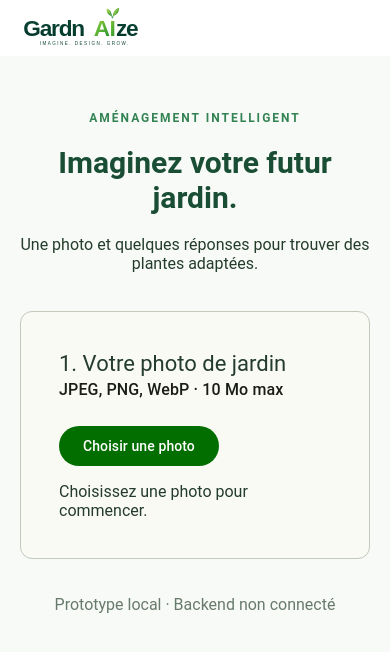
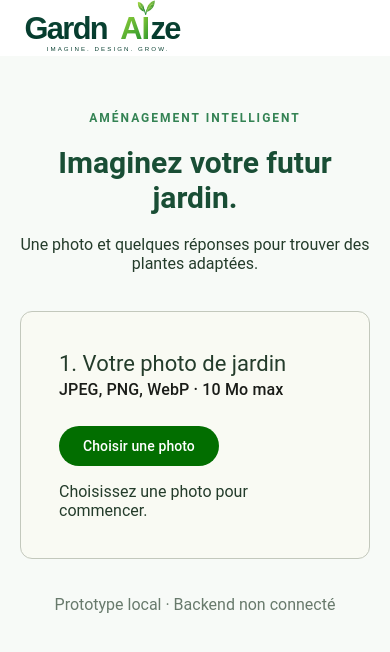
Before and after one commit to boonsuli/GardnAIze, an Angular app in the folder frontend/: page / in a window 390 px wide. Shown: the top 652 px of the page. Built offline with nearby package versions, Linux system fonts and the light colour scheme.

Commit message:
feat(brand): deploy responsive logo in readmes and Angular home

```diff
--- a/frontend/src/app/app.component.scss
+++ b/frontend/src/app/app.component.scss
@@ -6,9 +6,9 @@
 }
 
 .brand-logo {
-    height: 54px;
+    height: auto;
     width: auto;
-    max-width: 230px;
+    max-width: 250px;
     object-fit: contain;
 }
 
@@ -71,7 +71,7 @@ footer {
     }
 
     .brand-logo {
-        height: 44px;
+        height: auto;
         max-width: 190px;
     }
 }
```
